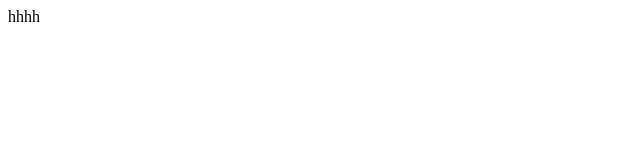
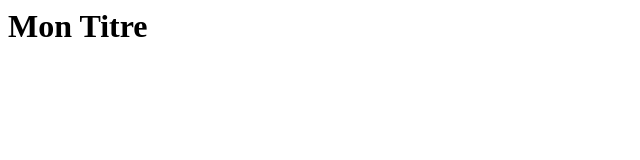
Before and after one commit to KhouloudSD/training-git, a plain HTML site: page index.html in a window 1280 px wide. Shown: the whole page, without its empty margins (0-640 px from the left). Drawn offline with Linux system fonts and the light colour scheme.

Commit message:
First html page and CSS file Color green H1

```diff
--- a/index.html
+++ b/index.html
@@ -1 +1,5 @@
-<html>hhhh</html>
+<html>
+<body>
+<h1>Mon Titre </h1>
+</body>
+</html>
--- /dev/null
+++ b/style.css
@@ -0,0 +1,3 @@
+body {
+    color: green;
+}
```
